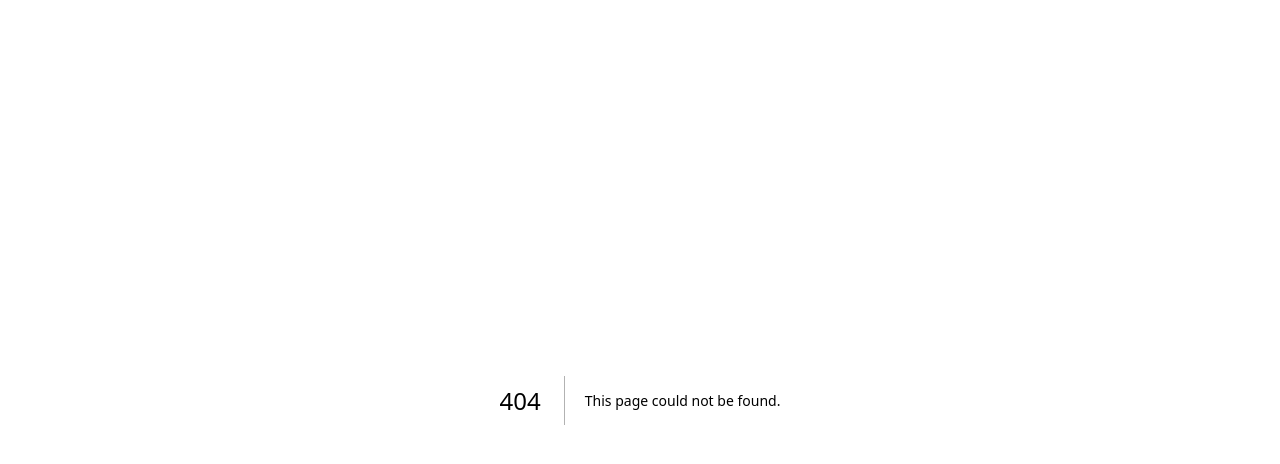
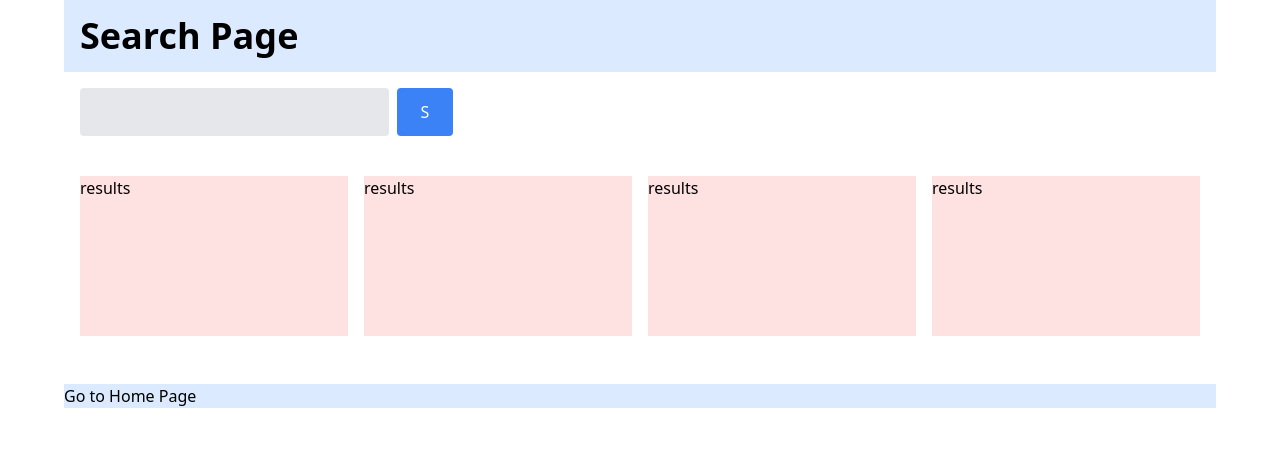
Before and after one commit to TomaszSarmata/after-revision1, a Next.js app: page /search in a window 1280 px wide. Before the commit this address had no page. Shown: the top 464 px of the page. Built offline with nearby package versions, Linux system fonts and the light colour scheme.

Commit message:
completed low fidelity ui for search page

```diff
--- a/components/forms/input/index.js
+++ b/components/forms/input/index.js
@@ -5,7 +5,7 @@
   };
 
   return (
-    <div>
+    <div className="w-full">
       <input
         className="bg-gray-200 py-3 px-6 w-full rounded"
         {...props}
--- /dev/null
+++ b/pages/search.js
@@ -0,0 +1,31 @@
+import Input from "@/components/forms/input";
+import Content from "@/components/shared/content";
+import Footer from "@/components/shared/footer";
+import Header from "@/components/shared/header";
+import Link from "next/link";
+
+export default function Search() {
+  return (
+    <div className="w-full">
+      <Header title="Search"></Header>
+      <Content>
+        <div className="w-full sm:w-8/12 md:w-6/12 lg:w-4/12 flex flex-row space-x-2">
+          <Input></Input>
+          <button
+            className="bg-blue-500 text-white rounded px-6 py-2"
+            type="button"
+          >
+            S
+          </button>
+        </div>
+        <div className="w-full grid grid-cols-2 md:grid-cols-3 lg:grid-cols-4 gap-4 mt-10">
+          <div className="w-full h-40 bg-red-100">results</div>
+          <div className="w-full h-40 bg-red-100">results</div>
+          <div className="w-full h-40 bg-red-100">results</div>
+          <div className="w-full h-40 bg-red-100">results</div>
+        </div>
+      </Content>
+      <Footer href="/" title="Home"></Footer>
+    </div>
+  );
+}
```
